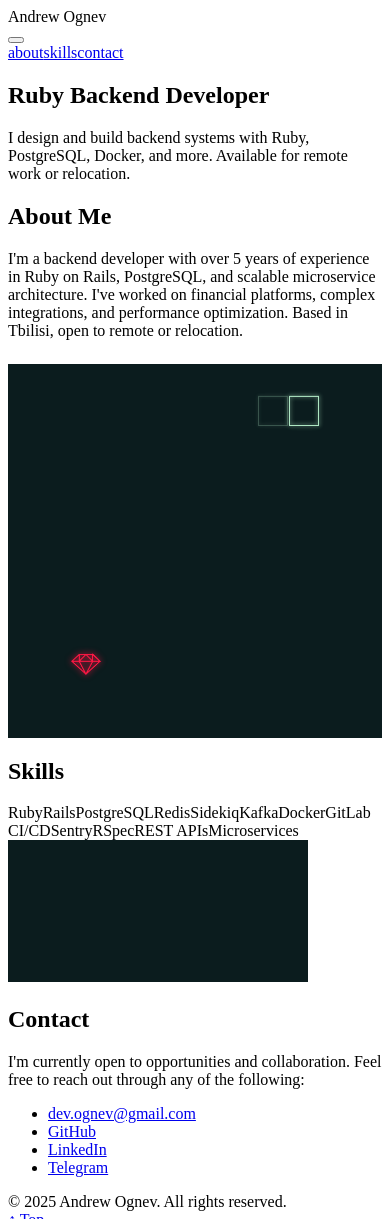
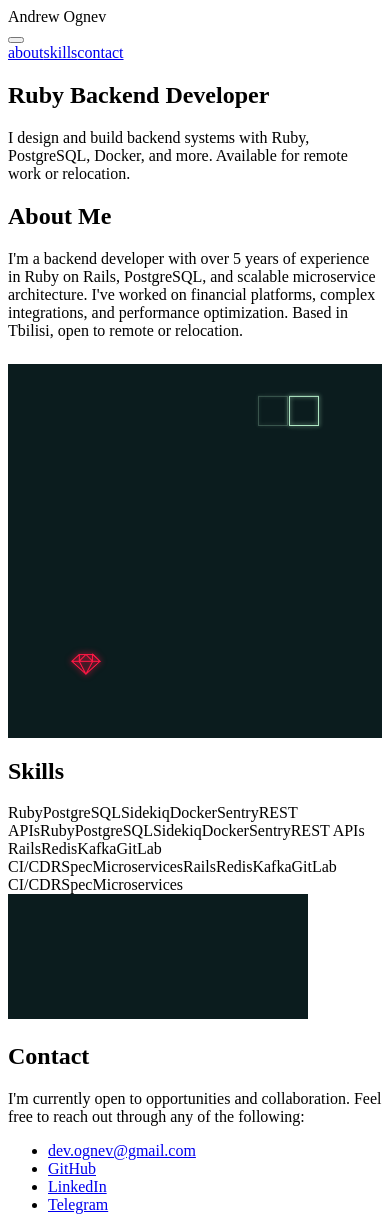
Before and after one commit to redajn/cv, a React (Vite) app: page / in a window 390 px wide. Shown: the top 1219 px of the page. Built offline with nearby package versions, Linux system fonts and the light colour scheme; the HTML template or start-up script is replaced by a standard one.

Commit message:
fix mobile

```diff
--- a/src/components/Skills.jsx
+++ b/src/components/Skills.jsx
@@ -79,10 +79,8 @@ function Skills() {
       }
     }
 
-    // Initialize canvas size
     resizeCanvasToDisplaySize(canvas)
 
-    // Initialize level objects (will be updated in animate if canvas size changes)
     if (canvas.width > 0 && canvas.height > 0) {
       levelObjectsRef.current = [
         new Actor(
@@ -111,7 +109,6 @@ function Skills() {
         )
       ]
     } else {
-      // Initialize with default positions, will be corrected when canvas is resized
       levelObjectsRef.current = [
         new Actor(
           350,
@@ -140,7 +137,6 @@ function Skills() {
       ]
     }
 
-    // Setup hover listeners
     const cleanupFunctions = []
     for (const [key] of Object.entries(mapRegistry)) {
       const cleanup = spawnActorOnHover(`${key}-span`, mapRegistry[key])
@@ -149,15 +145,108 @@ function Skills() {
       }
     }
 
-    // Animation loop
+    const skillsContainer = document.querySelector('.skills-carousel-container')
+    let lastTouchedElement = null
+    const activeSkillItems = new Set()
+
+    const removeActiveClass = () => {
+      document.querySelectorAll('.skill-item.touch-active').forEach(item => {
+        item.classList.remove('touch-active')
+      })
+      activeSkillItems.clear()
+    }
+
+    const handleTouchStart = (e) => {
+      if (e.touches.length === 0) return
+      const touch = e.touches[0]
+      const elementUnderTouch = document.elementFromPoint(touch.clientX, touch.clientY)
+      const skillItem = elementUnderTouch?.closest('.skill-item[id]')
+
+      if (skillItem && skillItem.id) {
+        e.preventDefault()
+        skillItem.classList.add('touch-active')
+        activeSkillItems.add(skillItem)
+      }
+    }
+
+    const handleTouchMove = (e) => {
+      if (e.touches.length === 0) return
+
+      const touch = e.touches[0]
+      const elementUnderTouch = document.elementFromPoint(touch.clientX, touch.clientY)
+
+      if (!elementUnderTouch) {
+        removeActiveClass()
+        lastTouchedElement = null
+        return
+      }
+
+      const skillItem = elementUnderTouch.closest('.skill-item[id]')
+
+      if (skillItem && skillItem.id) {
+        e.preventDefault()
+
+        if (!activeSkillItems.has(skillItem)) {
+          skillItem.classList.add('touch-active')
+          activeSkillItems.add(skillItem)
+        }
+
+        if (skillItem.id !== lastTouchedElement?.id) {
+          if (lastTouchedElement && !activeSkillItems.has(lastTouchedElement)) {
+            lastTouchedElement.classList.remove('touch-active')
+          }
+
+          lastTouchedElement = skillItem
+          const skillId = skillItem.id.replace('-span', '')
+          const map = mapRegistry[skillId]
+
+          if (map) {
+            const spawnMargin = ACTOR.SPAWN_X_MARGIN * 2
+            const x = Math.random() * (canvas.width - spawnMargin) + ACTOR.SPAWN_X_MARGIN
+            objectsRef.current.push(
+              new Actor(
+                x,
+                ACTOR.SPAWN_Y_OFFSET,
+                map,
+                { type: 'circle', radius: ACTOR.SPAWN_RADIUS },
+                ACTOR.DEFAULT_COLOR
+              )
+            )
+          }
+        }
+      } else {
+        removeActiveClass()
+        lastTouchedElement = null
+      }
+    }
+
+    const handleTouchEnd = () => {
+      removeActiveClass()
+      lastTouchedElement = null
+    }
+
+    if (skillsContainer) {
+      skillsContainer.addEventListener('touchstart', handleTouchStart, { passive: false })
+      skillsContainer.addEventListener('touchmove', handleTouchMove, { passive: false })
+      skillsContainer.addEventListener('touchend', handleTouchEnd, { passive: true })
+      skillsContainer.addEventListener('touchcancel', handleTouchEnd, { passive: true })
+
+      cleanupFunctions.push(() => {
+        if (skillsContainer) {
+          skillsContainer.removeEventListener('touchstart', handleTouchStart)
+          skillsContainer.removeEventListener('touchmove', handleTouchMove)
+          skillsContainer.removeEventListener('touchend', handleTouchEnd)
+          skillsContainer.removeEventListener('touchcancel', handleTouchEnd)
+        }
+      })
+    }
+
     let lastTime = performance.now()
     let isTabVisible = true
 
-    // Handle tab visibility
     const handleVisibilityChange = () => {
       const wasVisible = isTabVisible
       isTabVisible = !document.hidden
-      // Reset time when tab becomes visible again to prevent huge deltaTime
       if (!wasVisible && isTabVisible) {
         lastTime = performance.now()
       }
@@ -168,8 +257,6 @@ function Skills() {
       const currentTime = performance.now()
       let deltaTime = currentTime - lastTime
 
-      // Limit deltaTime to prevent huge jumps when tab becomes active
-      // Max 200ms (equivalent to ~5fps minimum)
       const MAX_DELTA_TIME = 200
       if (deltaTime > MAX_DELTA_TIME) {
         deltaTime = MAX_DELTA_TIME
@@ -179,9 +266,7 @@ function Skills() {
 
       ctx.clearRect(0, 0, canvas.width, canvas.height)
 
-      // Handle canvas resize (only check once per frame, not every resize event)
       if (resizeCanvasToDisplaySize(canvas)) {
-        // Update level objects positions on resize
         if (levelObjectsRef.current.length > 0) {
           levelObjectsRef.current[0].body.pos.x = canvas.width / 2
           levelObjectsRef.current[0].body.pos.y = canvas.height
@@ -191,13 +276,10 @@ function Skills() {
         }
       }
 
-      // Optimize collision checking by reusing array instead of creating new one each frame
       allObjectsRef.current.length = 0
       allObjectsRef.current.push(...objectsRef.current, ...levelObjectsRef.current)
-      // Pass movable objects array to limit glow effect to newest objects only
       checkCollisions(allObjectsRef.current, objectsRef.current)
 
-      // Update and draw movable objects
       for (let i = objectsRef.current.length - 1; i >= 0; i--) {
         if (
           objectsRef.current[i].pos.y > canvas.height + objectsRef.current[i].radius ||
@@ -211,7 +293,6 @@ function Skills() {
         objectsRef.current[i].draw(ctx)
       }
 
-      // Draw level objects
       for (let i = 0; i < levelObjectsRef.current.length; i++) {
         levelObjectsRef.current[i].draw(ctx)
       }
@@ -219,16 +300,13 @@ function Skills() {
       animationFrameRef.current = requestAnimationFrame(animate)
     }
 
-    // Handle window resize
     const handleResize = () => {
       resizeCanvasToDisplaySize(canvas)
     }
     window.addEventListener('resize', handleResize)
 
-    // Start animation
     animate()
 
-    // Cleanup
     return () => {
       window.removeEventListener('resize', handleResize)
       document.removeEventListener('visibilitychange', handleVisibilityChange)
@@ -257,19 +335,39 @@ function Skills() {
     { id: 'microservices', name: 'Microservices' }
   ]
 
+  const row1 = skills.filter((_, index) => index % 2 === 0)
+  const row2 = skills.filter((_, index) => index % 2 === 1)
+  const duplicatedRow1 = [...row1, ...row1]
+  const duplicatedRow2 = [...row2, ...row2]
+
   return (
     <section id="skills" className="section reveal" ref={skillsRef}>
       <h2>Skills</h2>
-      <div className="skills-grid">
-        {skills.map(skill => (
+      <div className="skills-carousel-container">
+        <div className="skills-carousel">
+          <div className="skills-row">
+            {duplicatedRow1.map((skill, index) => (
               <span
-            key={skill.id}
+                key={`row1-${skill.id}-${index}`}
                 className="skill-item"
-            id={`${skill.id}-span`}
+                id={index < row1.length ? `${skill.id}-span` : undefined}
               >
                 {skill.name}
               </span>
             ))}
+          </div>
+          <div className="skills-row">
+            {duplicatedRow2.map((skill, index) => (
+              <span
+                key={`row2-${skill.id}-${index}`}
+                className="skill-item"
+                id={index < row2.length ? `${skill.id}-span` : undefined}
+              >
+                {skill.name}
+              </span>
+            ))}
+          </div>
+        </div>
       </div>
       <canvas
         id="skill-canvas"
--- a/src/styles.css
+++ b/src/styles.css
@@ -228,40 +228,63 @@ h2 {
   font-weight: bold;
   margin-bottom: 1.5rem;
 }
-/* -------------------Skills grid */
-.skills-grid {
-  display: grid;
-  grid-template-columns: repeat(2, 1fr);
-  gap: 1rem;
-  color: #d1d5db;
+/* -------------------Skills carousel */
+.skills-carousel-container {
+  overflow: hidden;
+  width: 100%;
+  position: relative;
+  margin-bottom: 2rem;
+  touch-action: none;
 }
 
-@media (min-width: 640px) {
-  .skills-grid {
-    grid-template-columns: repeat(3, 1fr);
+.skills-carousel {
+  display: flex;
+  flex-direction: column;
+  gap: 1rem;
+  animation: scroll 30s linear infinite;
+  width: fit-content;
+}
+
+.skills-row {
+  display: flex;
+  gap: 1rem;
+  width: fit-content;
+}
+
+.skills-row:nth-child(2) {
+  margin-left: 4rem;
+}
+
+@keyframes scroll {
+  0% {
+    transform: translateX(0);
+  }
+  100% {
+    transform: translateX(-50%);
   }
 }
 
-@media (min-width: 768px) {
-  .skills-grid {
-    grid-template-columns: repeat(4, 1fr);
-  }
-}
-
-.skills-grid span {
+.skill-item {
+  flex-shrink: 0;
   background-color: rgba(255, 255, 255, 0.05);
   padding: 0.5rem 1rem;
   border-radius: 0.25rem;
   text-align: center;
-}
-
-.skill-item {
+  color: #d1d5db;
+  white-space: nowrap;
   transition: background-color 0.3s ease;
 }
 
 .skill-item:hover,
-.skill-item:active {
+.skill-item:active,
+.skill-item.touch-active {
   background-color: #134e4a;
+}
+
+@media (max-width: 768px) {
+  .skills-row:nth-child(2) {
+    margin-left: 2rem;
+  }
 }
 
 /* ------------------------Contacts */
@@ -351,10 +374,26 @@ footer {
   }
 }
 
+@media (min-width: 330px) and (max-width: 399px) and (min-height: 800px) {
+  #skill-canvas {
+    width: 100%;
+    max-width: 370px;
+    height: 500px;
+  }
+}
+
 @media (min-width: 400px) and (max-width: 479px) {
   #skill-canvas {
     width: 370px;
     height: 350px;
+  }
+}
+
+@media (min-width: 400px) and (max-width: 479px) and (min-height: 800px) {
+  #skill-canvas {
+    width: 100%;
+    max-width: 400px;
+    height: 550px;
   }
 }
 
@@ -372,10 +411,42 @@ footer {
   }
 }
 
-@media (min-width: 650px) and (max-width: 750px) {
+@media (min-width: 650px) and (max-width: 700px) {
   #skill-canvas {
     width: 630px;
     height: 400px;
+  }
+}
+
+@media (min-width: 701px) and (max-width: 900px) {
+  #skill-canvas {
+    width: 100%;
+    max-width: 700px;
+    height: 550px;
+  }
+}
+
+@media (min-width: 900px) and (max-width: 1200px) {
+  #skill-canvas {
+    width: 100%;
+    max-width: 800px;
+    height: 600px;
+  }
+}
+
+@media (min-width: 1200px) {
+  #skill-canvas {
+    width: 100%;
+    max-width: 900px;
+    height: 650px;
+  }
+}
+
+@media (min-width: 1400px) {
+  #skill-canvas {
+    width: 100%;
+    max-width: 1000px;
+    height: 700px;
   }
 }
 
```
Lines whose indentation alone changed are shown as unchanged.
